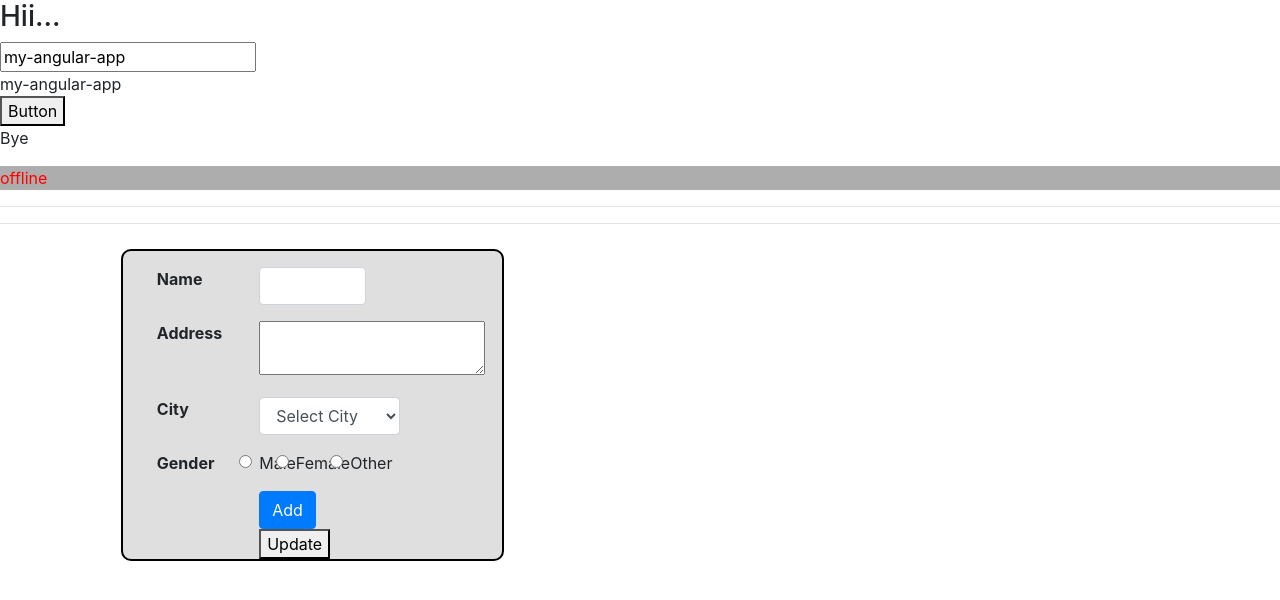
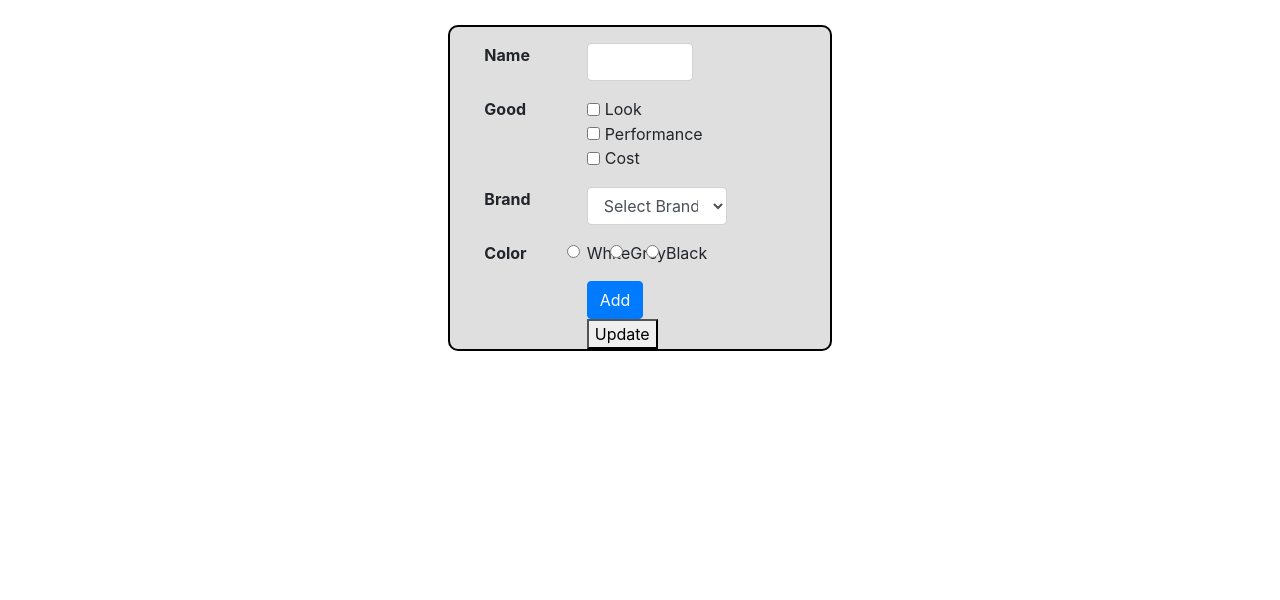
Before and after one commit to jacksonsuthip/angular, an Angular app: page / in a window 1280 px wide. Shown: the top 600 px of the page. Built offline with nearby package versions, Linux system fonts and the light colour scheme.

Commit message:
:hammer: form lable changes & ngFor setup

```diff
--- a/src/app/app.component.html
+++ b/src/app/app.component.html
@@ -1,10 +1,10 @@
-<app-server></app-server>
-<hr />
+<!-- <app-server></app-server> -->
+<!-- <hr /> -->
 <div style="margin: 25px 0px 0px 0px">
   <div class="row justify-content-around">
-    <div class="col-md-5">
+    <div class="col-md-12">
       <app-reg-form></app-reg-form>
     </div>
-    <div class="col-md-5"></div>
+    <!-- <div class="col-md-5"></div> -->
   </div>
 </div>
--- a/src/app/reg-form/reg-form.component.html
+++ b/src/app/reg-form/reg-form.component.html
@@ -1,57 +1,120 @@
-<div class='row justify-content-center ' style="width: inherit;">
-    <div class=' formDiv'>
-        <fieldset class='field'>
+<div class="row justify-content-center" style="width: inherit">
+  <div class="formDiv">
+    <fieldset class="field">
       <p></p>
-            <div class='row'>
-                <div class='col-md-1'></div>
-                <div class='col-md-3'><b>Name</b></div>
-                <div class='col-md-4'><input type="text" class='form-control' id="name"
-                        (change)="onChangeName($event)" /></div>
+      <div class="row">
+        <div class="col-md-1"></div>
+        <div class="col-md-3"><b>Name</b></div>
+        <div class="col-md-4">
+          <input
+            type="text"
+            class="form-control"
+            id="name"
+            name="name"
+            (change)="onChangeField($event)"
+          />
+        </div>
       </div>
       <p></p>
-            <div class='row'>
-                <div class='col-md-1'></div>
-                <div class='col-md-3'><b>Address</b></div>
-                <div class='col-md-5'><textarea (change)="onChangeAddress($event)" id="address">
-            </textarea></div>
+      <div class="row">
+        <div class="col-md-1"></div>
+        <div class="col-md-3"><b>Good</b></div>
+        <div class="col-md-5">
+          <div class="form-check form-check-inline">
+            <input
+              class="form-check-input"
+              type="checkbox"
+              id="Look"
+              name="good"
+              (change)="onChangeField($event)"
+            />
+            <label class="form-check-label" for="Look">Look</label>
+          </div>
+          <div class="form-check form-check-inline">
+            <input
+              class="form-check-input"
+              type="checkbox"
+              id="Performance"
+              name="good"
+              (change)="onChangeField($event)"
+            />
+            <label class="form-check-label" for="Performance"
+              >Performance</label
+            >
+          </div>
+          <div class="form-check form-check-inline">
+            <input
+              class="form-check-input"
+              type="checkbox"
+              id="Cost"
+              name="good"
+              (change)="onChangeField($event)"
+            />
+            <label class="form-check-label" for="Cost">Cost</label>
+          </div>
+        </div>
       </div>
       <p></p>
-            <div class='row'>
-                <div class='col-md-1'></div>
-                <div class='col-md-3'><b>City</b></div>
-                <div class='col-md-5'>
-                    <select class='form-control' (click)="onClickCity($event)" id="city">
-                        <option value="">Select City</option>
-                        <option value="Chennai">Chennai</option>
-                        <option value="Mumbai">Mumbai</option>
-                        <option value="Kolkata">Kolkata</option>
+      <div class="row">
+        <div class="col-md-1"></div>
+        <div class="col-md-3"><b>Brand</b></div>
+        <div class="col-md-5">
+          <select
+            class="form-control"
+            (click)="onChangeField($event)"
+            id="Brand"
+            name="Brand"
+          >
+            <option value="">Select Brand</option>
+            <option value="HP">HP</option>
+            <option value="Lenovo">Lenovo</option>
+            <option value="Dell">Dell</option>
           </select>
         </div>
       </div>
       <p></p>
-            <div class='row'>
-                <div class='col-md-1'></div>
-                <div class='col-md-3'><b>Gender</b></div>
-                <div class='col-md-6 radioDiv'>
-                    <input class="form-check-input" type="radio" name="genType" id='genM'
-                        (click)="onClickGen($event)" />
-                    <label class=" form-check-label radioDiv" htmlFor="genM">Male</label>
-                    <input class="form-check-input" type="radio" name="genType" id='genF'
-                        (click)="onClickGen($event)" />
-                    <label class=" form-check-label radioDiv" htmlFor="genF">Female</label>
-                    <input class="form-check-input" type="radio" name="genType" id='genO'
-                        (click)="onClickGen($event)" />
-                    <label class=" form-check-label radioDiv" htmlFor="genO">Other</label>
+      <div class="row">
+        <div class="col-md-1"></div>
+        <div class="col-md-3"><b>Color</b></div>
+        <div class="col-md-6 radioDiv">
+          <input
+            class="form-check-input"
+            type="radio"
+            name="color"
+            id="White"
+            (click)="onChangeField($event)"
+          />
+          <label class="form-check-label radioDiv" htmlFor="White">White</label>
+          <input
+            class="form-check-input"
+            type="radio"
+            name="color"
+            id="Grey"
+            (click)="onChangeField($event)"
+          />
+          <label class="form-check-label radioDiv" htmlFor="Grey">Grey</label>
+          <input
+            class="form-check-input"
+            type="radio"
+            name="color"
+            id="Black"
+            (click)="onChangeField($event)"
+          />
+          <label class="form-check-label radioDiv" htmlFor="Black">Black</label>
         </div>
       </div>
       <p></p>
-            <div class='row'>
-                <div class='col-md-4'></div>
-                <div class='col-md-2'>
-                    <button type="button" class="btn btn-primary">Add</button>
+      <div class="row">
+        <div class="col-md-4"></div>
+        <div class="col-md-2">
+          <button type="button" class="btn btn-primary" (click)="onAdd()">
+            Add
+          </button>
           <button type="button">Update</button>
         </div>
       </div>
     </fieldset>
   </div>
 </div>
+
+<li *ngFor="let item of allDevices; index as i">{{ item.name }}</li>
--- a/src/app/reg-form/reg-form.component.ts
+++ b/src/app/reg-form/reg-form.component.ts
@@ -3,29 +3,35 @@ import { Component } from '@angular/core';
 @Component({
   selector: 'app-reg-form',
   templateUrl: './reg-form.component.html',
-  styleUrls: ['./reg-form.component.css']
+  styleUrls: ['./reg-form.component.css'],
 })
 export class RegFormComponent {
-  uName = ''
-  city = ''
-  address = ''
-  gen = ''
-  onChangeName(event) {
-    this.uName = event.target.value
-  }
-  onClickCity(event) {
-    this.city = event.target.value
-  }
-  onChangeAddress(event) {
-    this.address = event.target.value
-  }
-  onClickGen(event) {
-    if (event.target.id === 'genM') {
-      this.gen = 'male'
-    } else if (event.target.id === 'genF') {
-      this.gen = 'female'
+  devices = {
+    name: '',
+    good: {},
+    brand: '',
+    color: '',
+  };
+  allDevices = [];
+
+  onChangeField(e) {
+    if (e.target.name === 'color') {
+      this.devices = { ...this.devices, [e.target.name]: e.target.id };
+    } else if (e.target.name === 'good') {
+      this.devices = {
+        ...this.devices,
+        good: {
+          ...this.devices.good,
+          [e.target.id]: e.target.checked,
+        },
+      };
     } else {
-      this.gen = 'other'
+      this.devices = { ...this.devices, [e.target.name]: e.target.value };
     }
   }
+
+  onAdd() {
+    this.allDevices.push(this.devices);
+    console.log(this.allDevices);
+  }
 }
```
Lines whose indentation alone changed are shown as unchanged.
